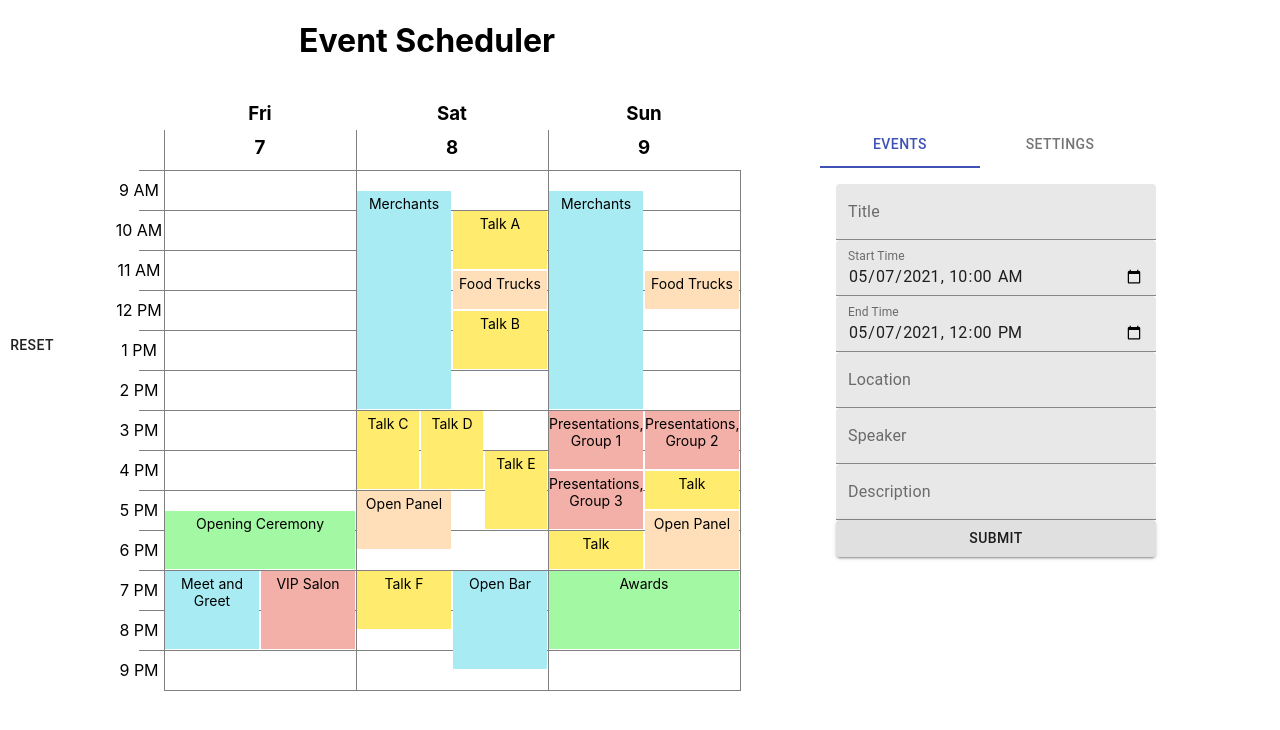
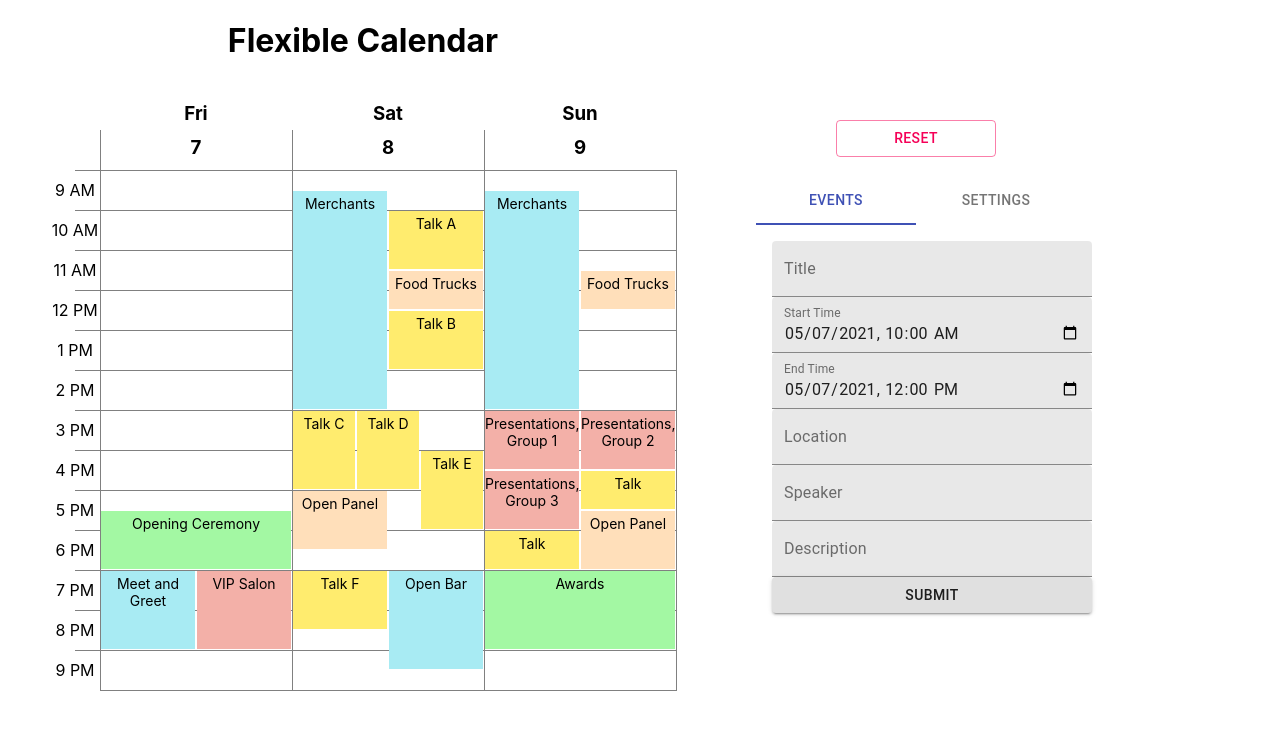
Before and after one commit to EmilyLow/event-scheduler-browser, a React (Create React App) app: page / in a window 1280 px wide. Shown: the top 730 px of the page. Built offline with nearby package versions, Linux system fonts and the light colour scheme.

Commit message:
Styled reset button

```diff
--- a/src/App.js
+++ b/src/App.js
@@ -13,6 +13,8 @@ import Button from '@material-ui/core/Button';
 
 import presetEvents from "./presetEvents";
 import presetSettings from "./presetSettings";
+
+import { StylesProvider } from '@material-ui/core/styles';
 
 
 
@@ -580,17 +582,18 @@ const convertToDate = (rawEvents) => {
 
   return (
     <LayoutDiv>
-      <Button onClick={triggerReset}>Reset</Button>
+
       <ScheduleDiv>
-        <StyledH1>Event Scheduler</StyledH1>
+        <StyledH1>Flexible Calendar</StyledH1>
         <Schedule settings = {settings} eventsList = {eventsList} deleteEvent={deleteEvent}/>
       </ScheduleDiv>
-      {/* <FormDiv>
-        <SettingsForm settings = {settings} updateSettings = {updateSettings} />
-        <InputForm addEvent = {addEvent} settings={settings}/>
-      </FormDiv> */}
+
 
         <FormDiv >
+          <StylesProvider injectFirst>
+            <MyButton onClick={triggerReset} variant="outlined" color="secondary">Reset</MyButton>
+          </StylesProvider>
+
             <Tabs value = {value} onChange={handleChange} indicatorColor={"primary"} textColor="primary">
 
               <Tab label="Events"/>
@@ -654,14 +657,13 @@ const ScheduleDiv = styled.div`
 
 const FormDiv = styled.div`
   margin-left: 80px;
+  margin-top: 120px;
 
-  margin-top: 120px;
+  display: flex;
+  flex-direction: column;
+
 `;
 
-const FormDivDiv = styled.div`
-
-
-`;
 
 const LayoutDiv = styled.div`
   display: flex;
@@ -669,3 +671,8 @@ const LayoutDiv = styled.div`
 
 
 `;
+
+const MyButton = styled(Button)`
+  margin: 0px 80px 20px 80px;
+
+`;
```
